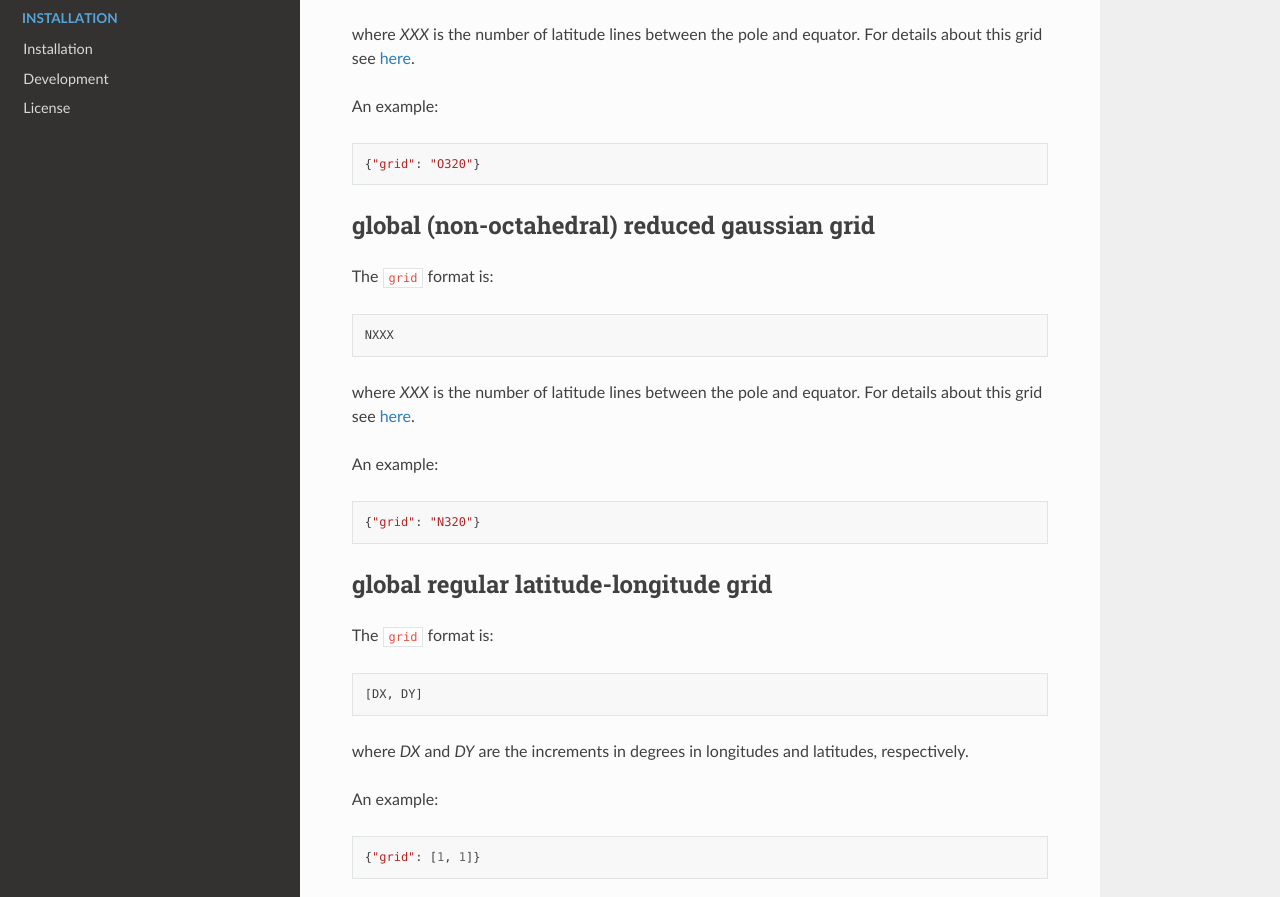
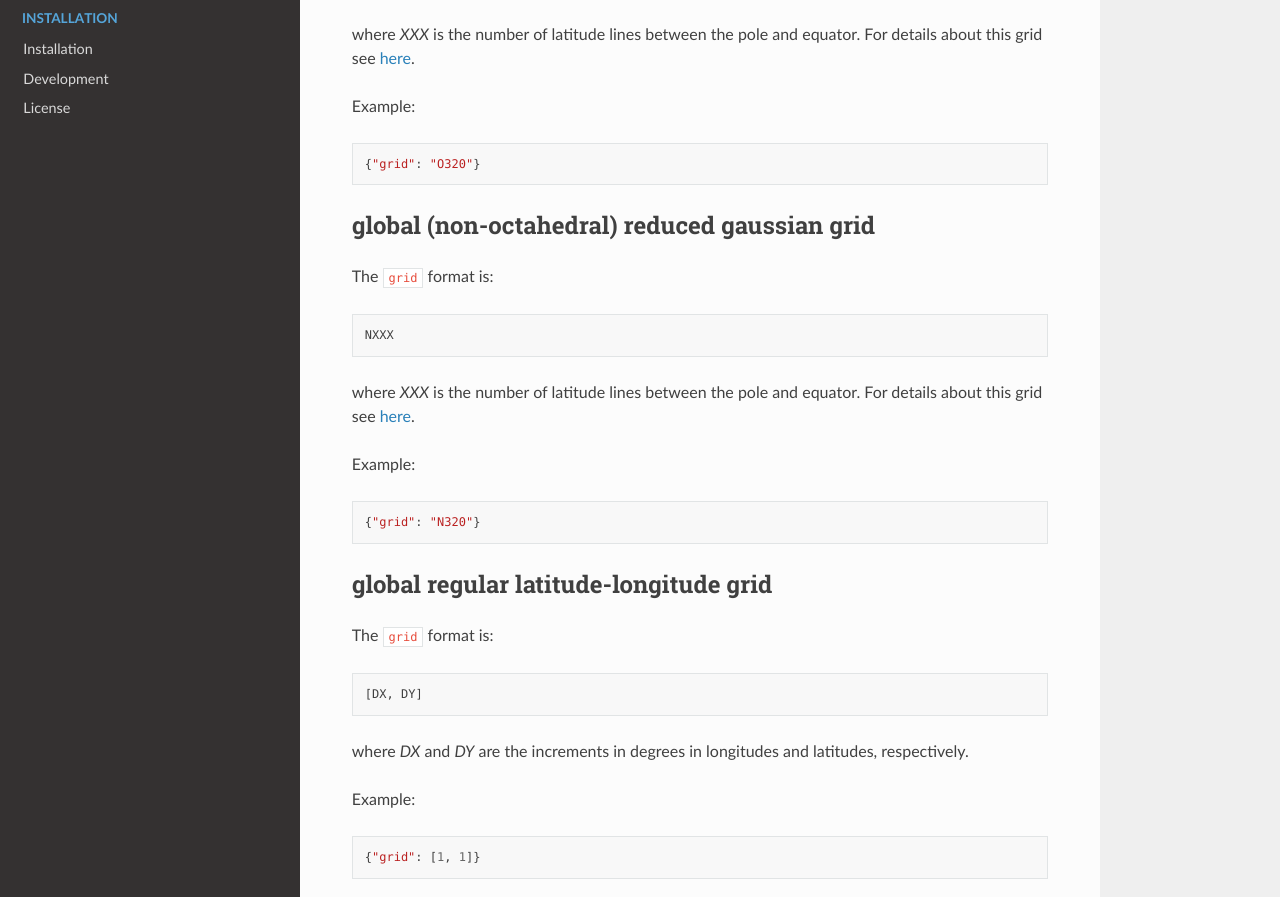
Before and after one commit to ecmwf/earthkit-regrid, a Sphinx documentation site: the page built from docs/gridspec.rst, in a window 1280 px wide and 1400 px high. Shown: the part 454-1351 px from the top of the window. Built offline with Sphinx 7.4.7 and the Read the Docs theme 2.0.0, drawn with Linux system fonts in a browser that asks for light colours.

```diff
--- a/docs/gridspec.rst
+++ b/docs/gridspec.rst
@@ -17,7 +17,7 @@ The ``grid`` format is::
 
 where *XXX* is the number of latitude lines between the pole and equator. For details about this grid see `here <https://confluence.ecmwf.int/display/FCST/Introducing+the+octahedral+reduced+Gaussian+grid>`_.
 
-An example:
+Example:
 
 .. code-block::
 
@@ -33,7 +33,7 @@ The ``grid`` format is::
 
 where *XXX* is the number of latitude lines between the pole and equator. For details about this grid see `here <https://confluence.ecmwf.int/display/FCST/Gaussian+grids>`_.
 
-An example:
+Example:
 
 .. code-block::
 
@@ -49,7 +49,7 @@ The ``grid`` format is::
 
 where *DX* and *DY* are the increments in degrees in longitudes and latitudes, respectively.
 
-An example:
+Example:
 
 .. code-block::
 
```
Also changed, not shown: docs/examples/interpolation.ipynb, 2 other files.
